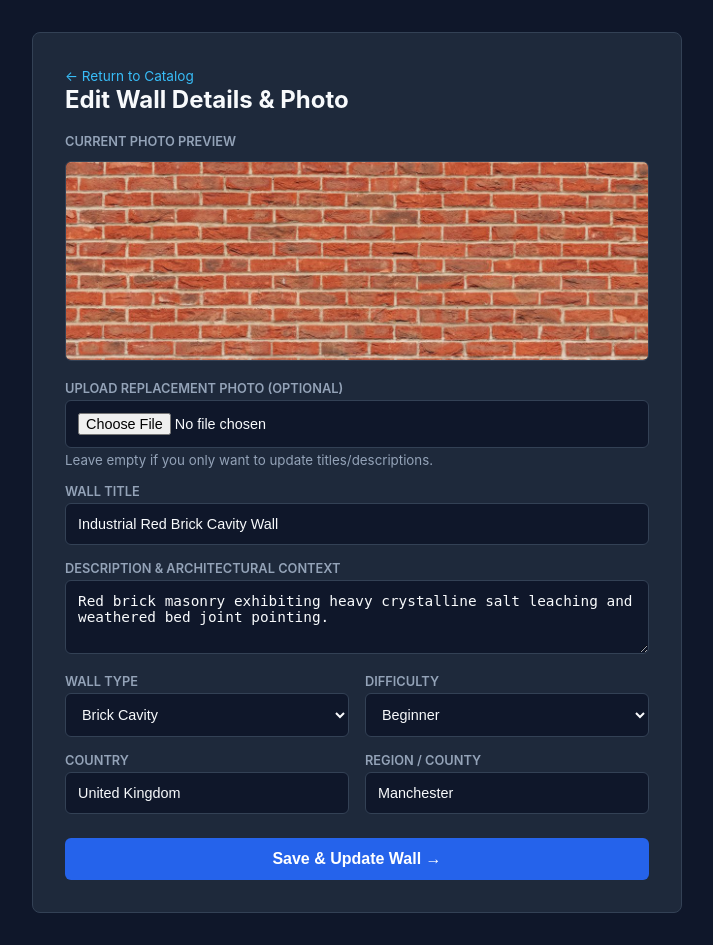
After one commit to BBSISK/wall_inspector, a Flask app: page /admin/walls/b52d8c2d-2f6f-4376-a8c8-5f7d725da3eb/edit in a window 1280 px wide. The commit adds this page. Shown: the whole page, without its empty margins (283-996 px from the left). Run offline with Flask 3, Linux system fonts and the light colour scheme.

Commit message:
feat: show edit wall button on catalog cards and enable photo updates

```diff
--- /dev/null
+++ b/templates/admin_edit_wall.html
@@ -0,0 +1,75 @@
+<!DOCTYPE html>
+<html lang="en">
+<head>
+  <meta charset="UTF-8">
+  <title>Edit Wall - Global Wall Inspector</title>
+  <style>
+    * { box-sizing: border-box; }
+    body { font-family: -apple-system, BlinkMacSystemFont, "Segoe UI", Roboto, sans-serif; background: #0f172a; color: #f8fafc; margin: 0; padding: 2rem; }
+    .container { max-width: 650px; margin: 0 auto; background: #1e293b; padding: 2rem; border-radius: 8px; border: 1px solid #334155; }
+    h2 { margin-top: 0; }
+    label { display: block; font-size: 0.8rem; text-transform: uppercase; color: #94a3b8; margin-top: 1rem; margin-bottom: 0.25rem; font-weight: 600; }
+    input, select, textarea { width: 100%; background: #0f172a; border: 1px solid #334155; color: #f8fafc; padding: 0.75rem; border-radius: 6px; font-size: 0.9rem; }
+    .current-img-preview { width: 100%; height: 200px; object-fit: cover; border-radius: 6px; border: 1px solid #334155; margin-top: 0.5rem; background: #0b1329; }
+    .btn { display: inline-block; background: #2563eb; color: white; border: none; padding: 0.75rem 1.5rem; font-size: 1rem; border-radius: 6px; cursor: pointer; margin-top: 1.5rem; width: 100%; font-weight: 600; }
+    .btn:hover { background: #1d4ed8; }
+  </style>
+</head>
+<body>
+  <div class="container">
+    <a href="/" style="color: #38bdf8; text-decoration: none; font-size: 0.85rem;">&larr; Return to Catalog</a>
+    <h2>Edit Wall Details & Photo</h2>
+
+    <div style="margin-bottom: 1rem;">
+      <label>Current Photo Preview</label>
+      <img src="{{ wall.image_url }}" alt="{{ wall.title }}" class="current-img-preview">
+    </div>
+
+    <form action="/admin/walls/{{ wall.id }}/edit" method="POST" enctype="multipart/form-data">
+      <label>Upload Replacement Photo (Optional)</label>
+      <input type="file" name="wall_image" accept="image/*">
+      <small style="color: #94a3b8; display: block; margin-top: 0.25rem;">Leave empty if you only want to update titles/descriptions.</small>
+
+      <label>Wall Title</label>
+      <input type="text" name="title" value="{{ wall.title }}" required>
+
+      <label>Description & Architectural Context</label>
+      <textarea name="description" rows="3">{{ wall.description or '' }}</textarea>
+
+      <div style="display: grid; grid-template-columns: 1fr 1fr; gap: 1rem;">
+        <div>
+          <label>Wall Type</label>
+          <select name="wall_type">
+            <option value="dry_stone" {% if wall.wall_type == 'dry_stone' %}selected{% endif %}>Dry Stone</option>
+            <option value="brick_cavity" {% if wall.wall_type == 'brick_cavity' %}selected{% endif %}>Brick Cavity</option>
+            <option value="lime_mortar" {% if wall.wall_type == 'lime_mortar' %}selected{% endif %}>Historic Lime Mortar</option>
+            <option value="ashlar" {% if wall.wall_type == 'ashlar' %}selected{% endif %}>Dressed Ashlar</option>
+            <option value="retaining_wall" {% if wall.wall_type == 'retaining_wall' %}selected{% endif %}>Retaining Wall</option>
+          </select>
+        </div>
+        <div>
+          <label>Difficulty</label>
+          <select name="difficulty">
+            <option value="beginner" {% if wall.difficulty == 'beginner' %}selected{% endif %}>Beginner</option>
+            <option value="intermediate" {% if wall.difficulty == 'intermediate' %}selected{% endif %}>Intermediate</option>
+            <option value="advanced" {% if wall.difficulty == 'advanced' %}selected{% endif %}>Advanced</option>
+          </select>
+        </div>
+      </div>
+
+      <div style="display: grid; grid-template-columns: 1fr 1fr; gap: 1rem;">
+        <div>
+          <label>Country</label>
+          <input type="text" name="country" value="{{ wall.country }}" required>
+        </div>
+        <div>
+          <label>Region / County</label>
+          <input type="text" name="region" value="{{ wall.region or '' }}">
+        </div>
+      </div>
+
+      <button type="submit" class="btn">Save & Update Wall &rarr;</button>
+    </form>
+  </div>
+</body>
+</html>
```
Also changed, not shown: templates/index.html (+10 -11 lines).
